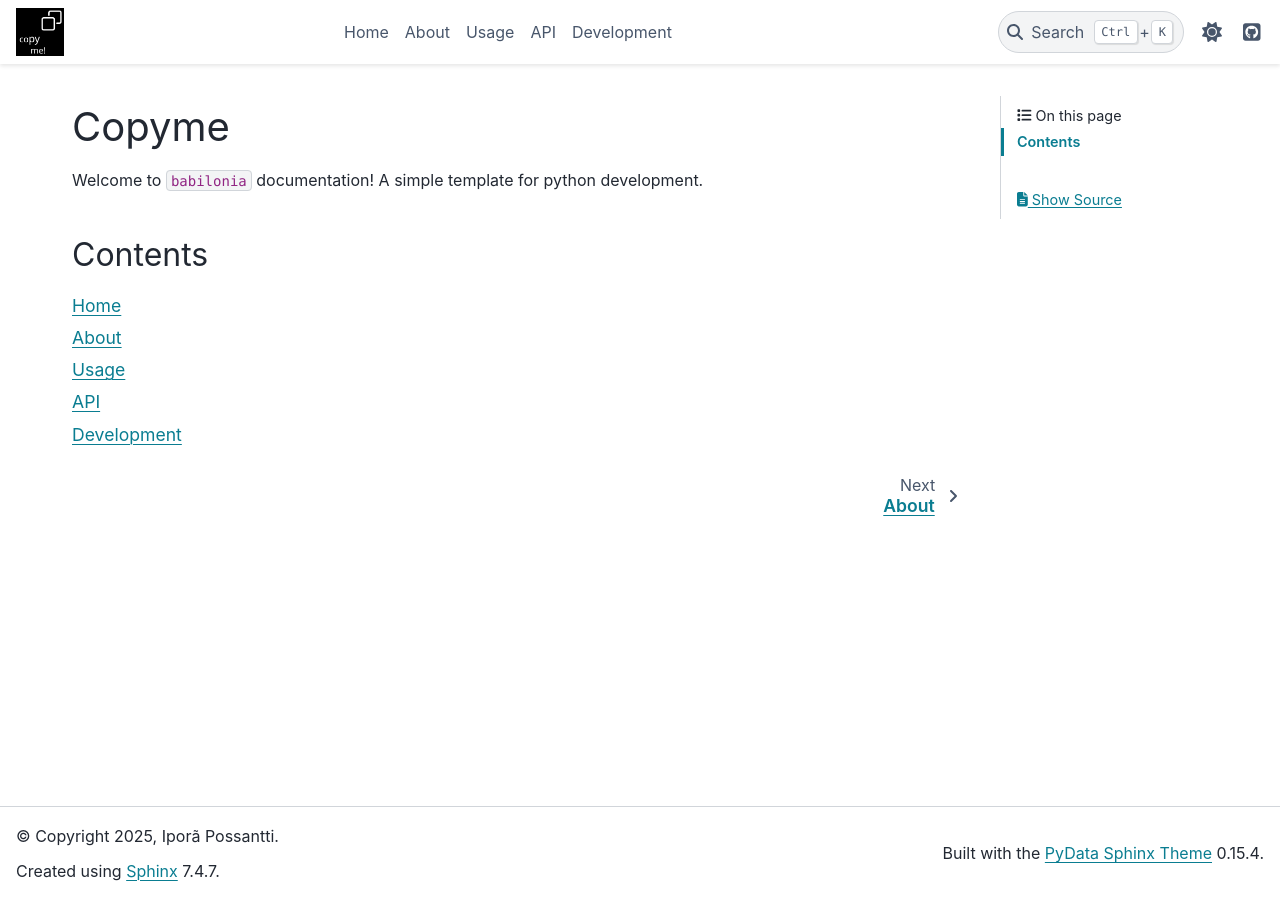
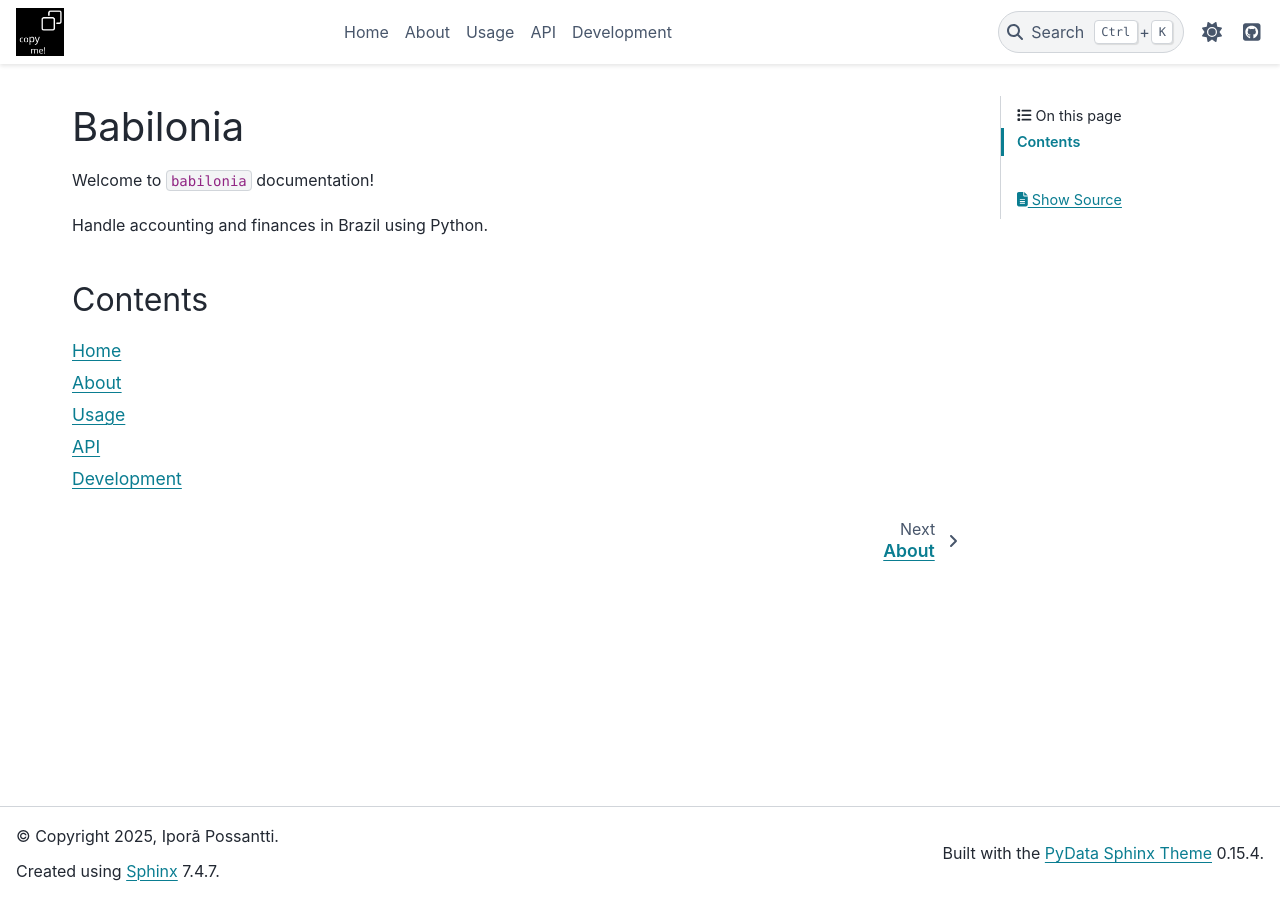
Before and after one commit to iporepos/babilonia, a Sphinx documentation site: the page built from docs/index.rst, in a window 1280 px wide. Built offline with Sphinx 7.4.7 and the PyData theme 0.15.4, drawn with Linux system fonts in a browser that asks for light colours.

Commit message:
Setup updates 2

```diff
--- a/docs/conf.py
+++ b/docs/conf.py
@@ -145,7 +145,9 @@ html_static_path = ["_static"]
 html_context = {"default_mode": "light"}
 
 # [CHECK THIS] adding the logo to the header
-html_logo = "https://github.com/iporepos/babilonia/blob/main/docs/figs/logo.png?raw=true"
+html_logo = (
+    "https://github.com/iporepos/babilonia/blob/main/docs/figs/logo.png?raw=true"
+)
 
 html_theme_options = {
     "github_url": "https://github.com/iporepos/babilonia",  # <-- [CHANGE THIS] set the actual url for the repo
--- a/docs/generated/copyme.mypackage.rst
+++ /dev/null
@@ -1,4 +0,0 @@
-copyme.mypackage
-================
-
-.. automodule:: copyme.mypackage
--- a/docs/generated/copyme.rst
+++ /dev/null
@@ -1,4 +0,0 @@
-copyme
-======
-
-.. automodule:: copyme
--- a/docs/index.rst
+++ b/docs/index.rst
@@ -2,10 +2,12 @@
 
 .. _home:
 
-Copyme
+Babilonia
 ############################################
 
-Welcome to ``babilonia`` documentation! A simple template for python development.
+Welcome to ``babilonia`` documentation!
+
+Handle accounting and finances in Brazil using Python.
 
 Contents
 ********************************************
```
Also changed, not shown: docs/generated/copyme.module.rst (deleted, +0 -19 lines), docs/generated/copyme.mypackage.submodule.rst (deleted, +0 -17 lines), 4 other files.
